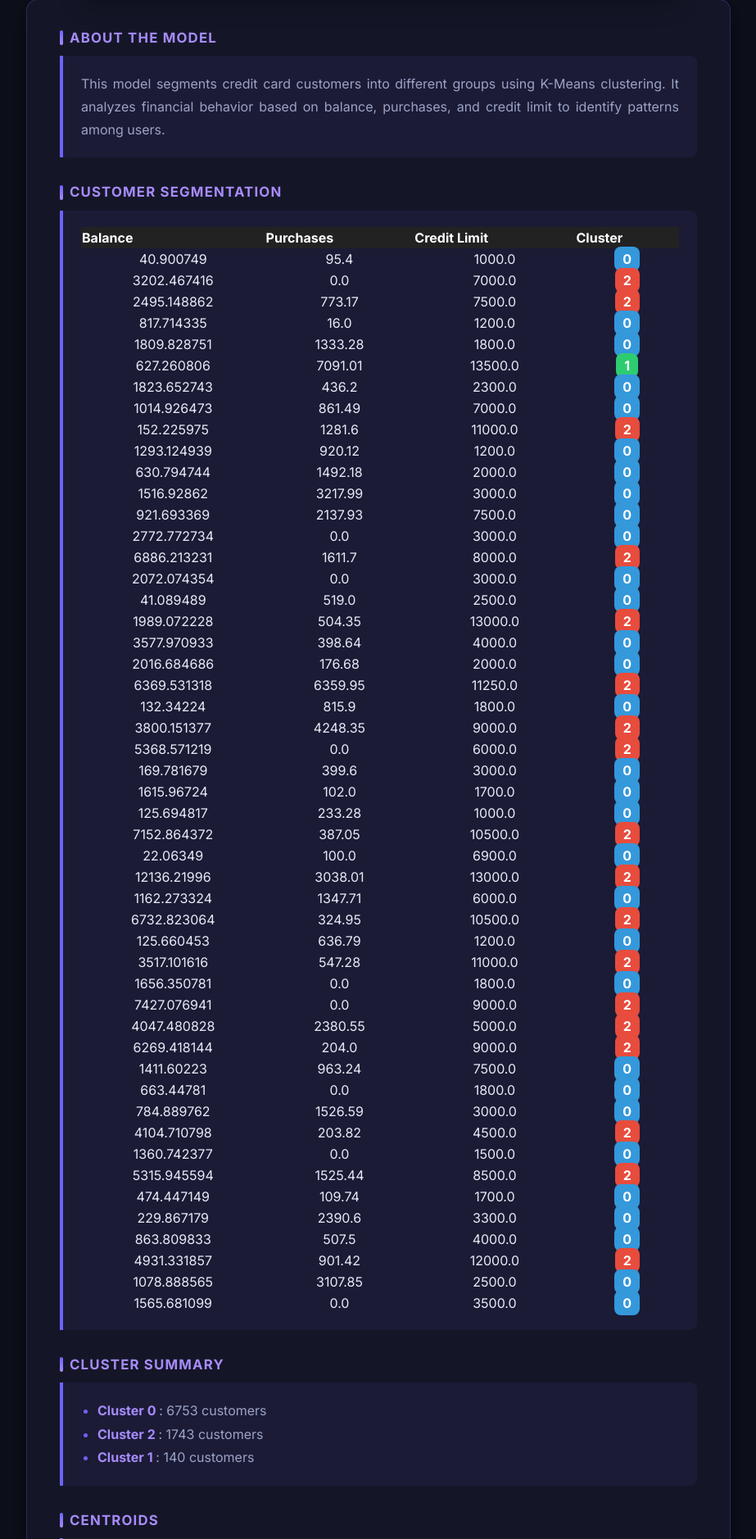
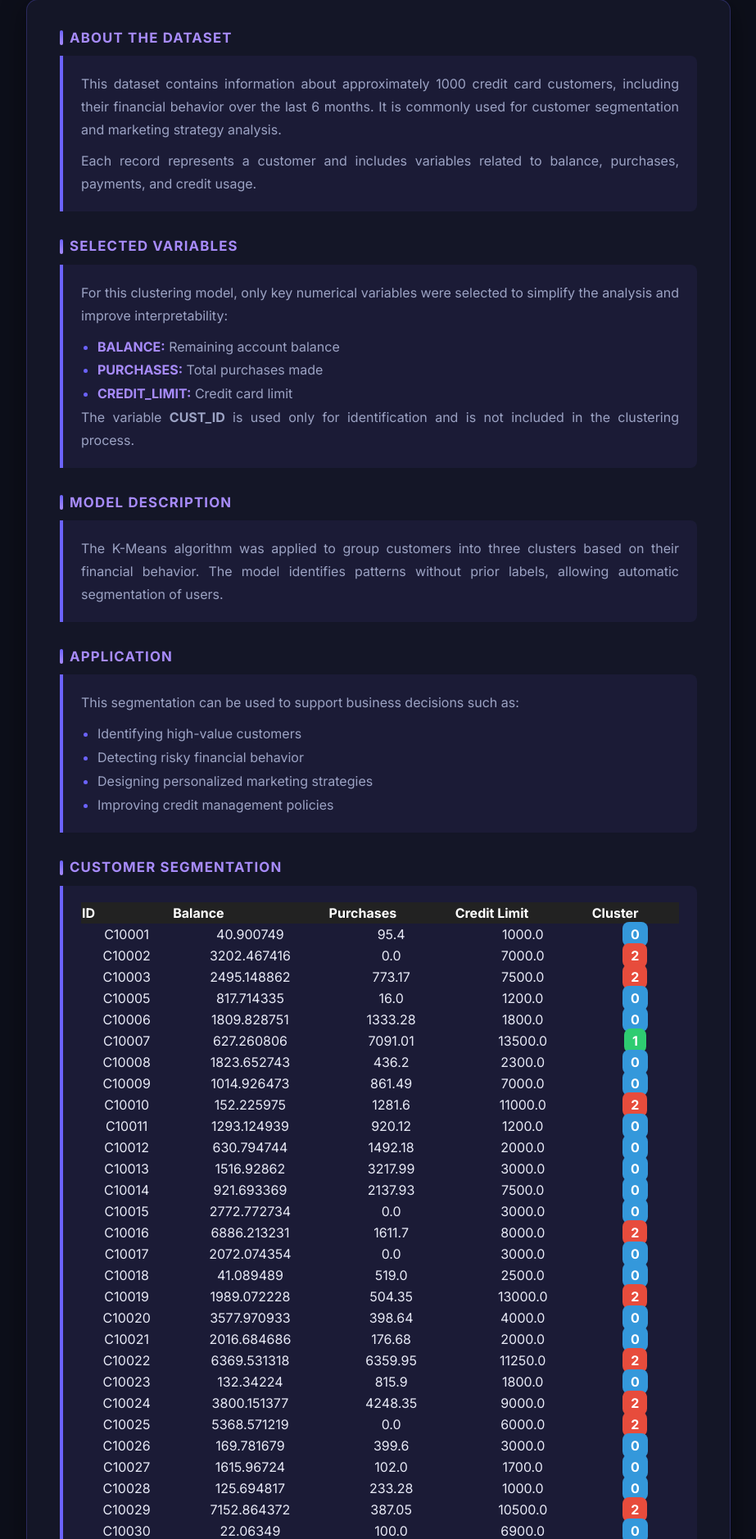
Before and after one commit to jdvargassanchez/machine-learning, a Flask app: page /clustering-app in a window 1280 px wide. Shown: the part 584-2462 px from the top of the page at 82% size, without its empty margins (178-1101 px from the left). Run offline with Flask 3, Linux system fonts and the light colour scheme; parts of the project's set-up code (start-up, migrations or seed data) failed here and were passed over.

Commit message:
In the clusteringapp file, I added the id variable cust only to identify the person, not to use the variable in the model. Additionally, I added an explanation of my model in the HTML for a better understanding of the clustering.

```diff
--- a/ClusteringApp.py
+++ b/ClusteringApp.py
@@ -33,7 +33,16 @@ def ApplyClusteringKmeans():
         row["cluster"]=int (labels[i])
         result.append(row)
 
-
+    result = []
+    for i, person in enumerate(data):
+        row = {
+            "CUST_ID": person["CUST_ID"],
+            "BALANCE": person["BALANCE"],
+            "PURCHASES": person["PURCHASES"],
+            "CREDIT_LIMIT": person["CREDIT_LIMIT"],
+            "cluster": int(labels[i])
+        }
+        result.append(row)
 
     summaryClusters={}
     for label in labels:
--- a/templates/clustering_app.html
+++ b/templates/clustering_app.html
@@ -4,46 +4,90 @@
 
 {% block content %}
 
-<!-- Page header -->
 <div class="page-header">
     <h1>Credit Card Customer Segmentation</h1>
     <span class="badge-tag">Unsupervised Learning · K-Means</span>
 </div>
 
-<!-- Imagen -->
 <div style="text-align:center; margin: 20px auto 0; max-width:760px; padding:0 16px;">
     <img src="https://images.unsplash.com/photo-1563013544-824ae1b704d3?w=900&fit=crop&auto=format"
-        alt="Credit Card Data"
-        style="width:100%; border-radius:14px; object-fit:cover; max-height:260px; box-shadow:0 6px 28px rgba(0,0,0,0.3);">
+        style="width:100%; border-radius:14px; max-height:260px; object-fit:cover;">
 </div>
 
-<!-- Contenido -->
 <div class="content-card">
 
-    <!-- Explicación -->
-    <h2 class="section-title">About the Model</h2>
+
+    <h2 class="section-title">About the Dataset</h2>
     <div class="box">
         <p>
-            This model segments credit card customers into different groups using K-Means clustering.
-            It analyzes financial behavior based on balance, purchases, and credit limit to identify
-            patterns among users.
+            This dataset contains information about approximately 1000 credit card customers,
+            including their financial behavior over the last 6 months. It is commonly used
+            for customer segmentation and marketing strategy analysis.
+        </p>
+        <p>
+            Each record represents a customer and includes variables related to balance,
+            purchases, payments, and credit usage.
         </p>
     </div>
 
-    <!-- Tabla -->
+
+    <h2 class="section-title">Selected Variables</h2>
+    <div class="box">
+        <p>
+            For this clustering model, only key numerical variables were selected to simplify
+            the analysis and improve interpretability:
+        </p>
+        <ul>
+            <li><strong style="color:var(--accent-2)">BALANCE:</strong> Remaining account balance</li>
+            <li><strong style="color:var(--accent-2)">PURCHASES:</strong> Total purchases made</li>
+            <li><strong style="color:var(--accent-2)">CREDIT_LIMIT:</strong> Credit card limit</li>
+        </ul>
+        <p>
+            The variable <strong>CUST_ID</strong> is used only for identification and is not included
+            in the clustering process.
+        </p>
+    </div>
+
+
+    <h2 class="section-title">Model Description</h2>
+    <div class="box">
+        <p>
+            The K-Means algorithm was applied to group customers into three clusters based on
+            their financial behavior. The model identifies patterns without prior labels,
+            allowing automatic segmentation of users.
+        </p>
+    </div>
+
+
+    <h2 class="section-title">Application</h2>
+    <div class="box">
+        <p>
+            This segmentation can be used to support business decisions such as:
+        </p>
+        <ul>
+            <li>Identifying high-value customers</li>
+            <li>Detecting risky financial behavior</li>
+            <li>Designing personalized marketing strategies</li>
+            <li>Improving credit management policies</li>
+        </ul>
+    </div>
+
+
     <h2 class="section-title">Customer Segmentation</h2>
     <div class="box">
 
         <table style="width:100%; border-collapse: collapse;">
             <tr style="background-color:#222; color:white;">
+                <th>ID</th>
                 <th>Balance</th>
                 <th>Purchases</th>
                 <th>Credit Limit</th>
                 <th>Cluster</th>
             </tr>
 
-            {% for p in data.result[:50] %} <!-- limitamos a 50 para que no explote la página -->
+            {% for p in data.result[:50] %}
             <tr style="text-align:center;">
+                <td>{{ p.CUST_ID }}</td>
                 <td>{{ p.BALANCE }}</td>
                 <td>{{ p.PURCHASES }}</td>
                 <td>{{ p.CREDIT_LIMIT }}</td>
@@ -54,12 +98,10 @@
                 </td>
             </tr>
             {% endfor %}
-
         </table>
 
     </div>
 
-    <!-- Resumen -->
     <h2 class="section-title">Cluster Summary</h2>
     <div class="box">
         <ul>
@@ -73,7 +115,7 @@
         </ul>
     </div>
 
-    <!-- Centroides -->
+
     <h2 class="section-title">Centroids</h2>
     <div class="box">
         <ul>
@@ -83,16 +125,12 @@
         </ul>
     </div>
 
-    <!-- Botón -->
     <a class="back-link" href="/">Back to Home</a>
 
-    <!-- Footer -->
     <div class="footer">
         <p>Machine Learning Flask Project</p>
     </div>
 
 </div>
 
-<script src="https://cdn.jsdelivr.net/npm/bootstrap@5.3.2/dist/js/bootstrap.bundle.min.js"></script>
-
 {% endblock %}
```
